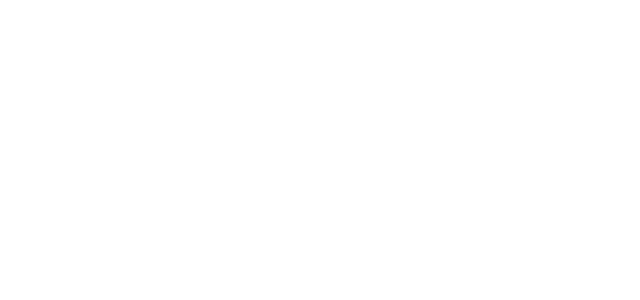
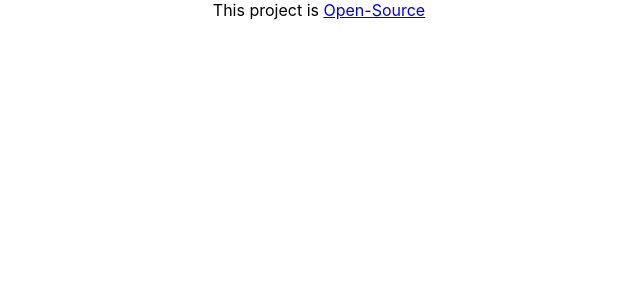
Before and after one commit to nwxanin/weather-react-w5, a React (Create React App) app: page / in a window 1280 px wide. Shown: the top 300 px of the page, without its empty margins (321-961 px from the left). Built offline with nearby package versions, Linux system fonts and the light colour scheme.

Commit message:
footer and link to git hub added

```diff
--- a/src/App.js
+++ b/src/App.js
@@ -1,7 +1,20 @@
 import "./App.css";
 
 function App() {
-  return <div className="App"></div>;
+  return (
+    <div className="App">
+      <footer>
+        This project is{" "}
+        <a
+          href="https://github.com/nwxanin/weather-react-w5"
+          target="_blank"
+          rel="noreferrer"
+        >
+          Open-Source
+        </a>
+      </footer>
+    </div>
+  );
 }
 
 export default App;
```
